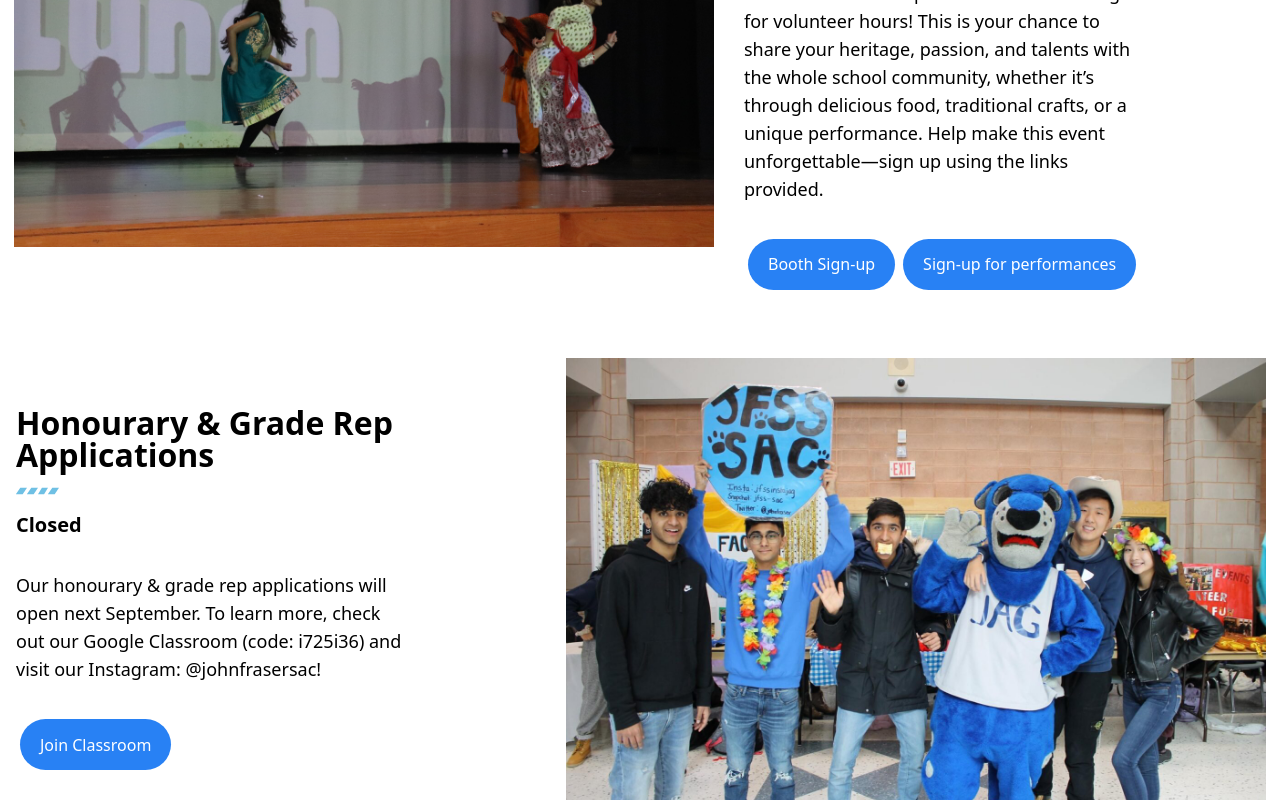
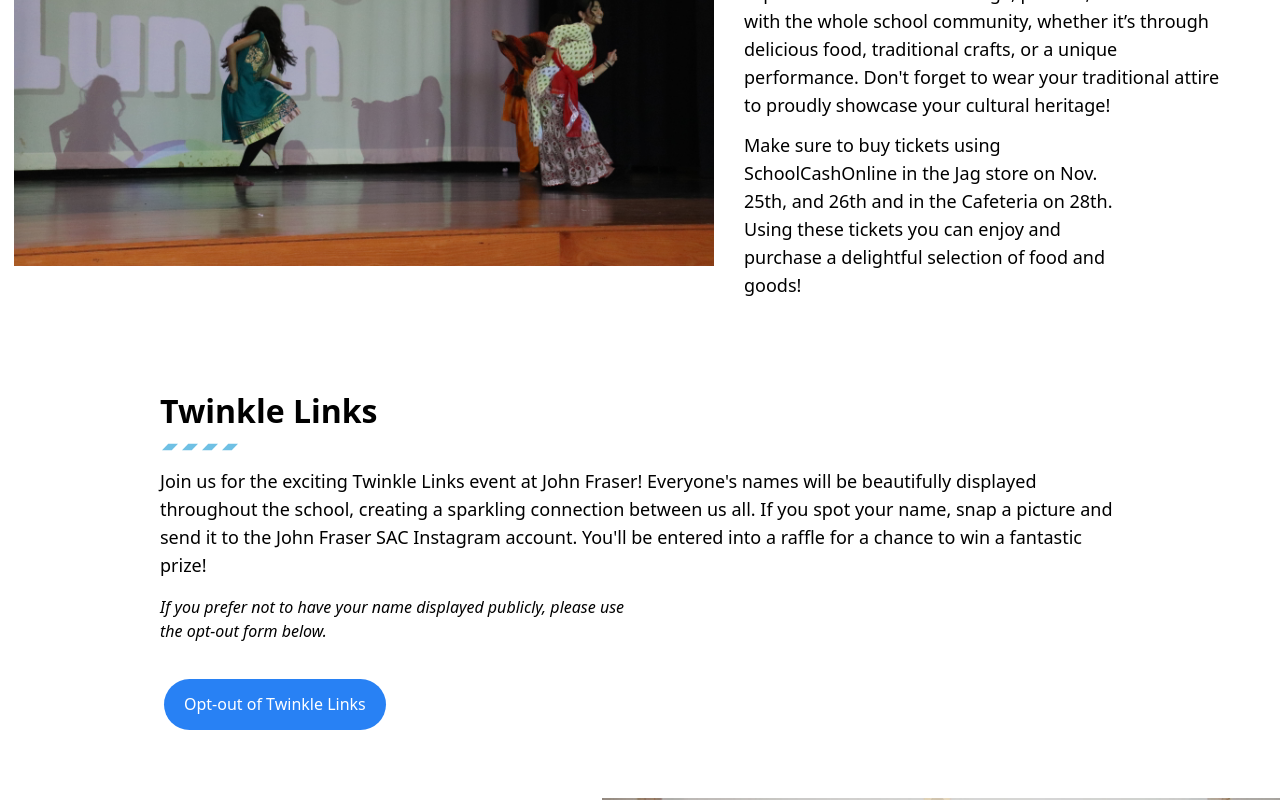
Before and after one commit to JohnfraserSAC/johnfrasersac, a Next.js app: page /opportunities in a window 1280 px wide. Shown: the part 700-1500 px from the top of the page. Built offline with nearby package versions, Linux system fonts and the light colour scheme.

Commit message:
Updated info on mosaic lunch + twinkle links

```diff
--- a/app/opportunities/page.tsx
+++ b/app/opportunities/page.tsx
@@ -11,7 +11,7 @@ const page = () => {
 
 
   return (
-    <main className=''>
+    <main className='overflow-hidden y'>
       {/* Header */}
       <div className='custom-background-4 flex flex-col justify-center items-center text-center py-30 pt-10' style={{height: "50.3333vh"}}>
         <div className='container w-11/12 text-white'>
@@ -47,28 +47,50 @@ const page = () => {
             {/* subtitle for the event */}
             <p className='mb-8 font-semibold text-lg lg:text-xl'>Sign up now!</p>
             {/* Further details of the event */}
-            <p className='mb-8 lg:text-lg lg:w-9/12'>On Wednesday, November 27th, get ready for the most exciting cultural event of the year at John Fraser – Mosaic Lunch! At lunch in the cafeteria, volunteer to run a booth or showcase a cultural performance in exchange for volunteer hours! This is your chance to share your heritage, passion, and talents with the whole school community, whether it’s through delicious food, traditional crafts, or a unique performance. Help make this event unforgettable—sign up using the links provided.</p>
+            <p className='mb-3 lg:text-lg lg:w-11/12'>On Wednesday, November 27th, get ready for the most exciting cultural event of the year at John Fraser – Mosaic Lunch! In the cafeteria, check out the cultural booths and performances! This is your chance to experience the diverse heritage, passion, and talents with the whole school community, whether it’s through delicious food, traditional crafts, or a unique performance. Don't forget to wear your traditional attire to proudly showcase your cultural heritage!</p>
+            <p className='mb-8 lg:text-lg lg:w-9/12'>Make sure to buy tickets using SchoolCashOnline in the Jag store on Nov. 25th, and 26th and in the Cafeteria on 28th. Using these tickets you can enjoy and purchase a delightful selection of food and goods!</p>
             {/* If applicable for the event: buttons found here*/}
             <div className='mb-8 w-full flex justify-center items-center lg:justify-normal lg:items-start'>
-              <Link href={'https://forms.gle/WeaPxwNQcyU78Tfm7'}>
-                <button className='button-2'>
-                  <p>Booth Sign-up</p>
-                </button>
-              </Link>
-              <Link href={'https://forms.gle/uA7jg6JikPqfouGR7'}>
-                <button className='button-2'>
-                  <p>Sign-up for performances</p>
-                </button>
-              </Link>
+
             </div>
           </div>
         </div>
       </div>
 
+{/* Twinkle links section */}
+      <div className='mx-auto container flex-col lg:flex-row flex justify-center items-center my-8'>
+        {/* Left: Details */}
+        <div className='w-11/12 lg:w-3/4 lg:mx-4'>
+          <h1 className='font-semibold text-2xl w-8/12 lg:w-9/12 lg:text-4xl lg:font-semibold'>Twinkle Links</h1>
+
+          {/* Decorative line */}
+          <div className="images-line lg:my-4 lg:w-1/12">
+            <div className="image" style={{backgroundImage: "url('/image.svg')"}}></div>
+            <div className="image" style={{backgroundImage: "url('/image.svg')"}}></div>
+            <div className="image" style={{backgroundImage: "url('/image.svg')"}}></div>
+            <div className="image" style={{backgroundImage: "url('/image.svg')"}}></div>
+          </div>
+
+          {/* Event description */}
+          <p className='mb-4 lg:text-lg lg:w-full'>
+          Join us for the exciting Twinkle Links event at John Fraser! Everyone's names will be beautifully displayed throughout the school, creating a sparkling connection between us all. If you spot your name, snap a picture and send it to the John Fraser SAC Instagram account. You'll be entered into a raffle for a chance to win a fantastic prize!
+          </p>
+<p className='mb-8 italic lg:w-1/2'>If you prefer not to have your name displayed publicly, please use the opt-out form below.</p>
+          {/* Classroom link */}
+          <div className='mb-8 w-full flex justify-center items-center lg:justify-normal lg:items-start'>
+            <Link href={'https://docs.google.com/forms/d/e/1FAIpQLSdsnDoU2AaVLVq5jI5vHhgNeOLfwOx2GBRYsP_-aHRSAa47UA/viewform?usp=sharing'}>
+              <button className='button-2'>
+                <p>Opt-out of Twinkle Links</p>
+              </button>
+            </Link>
+          </div>
+        </div>
 
 
+      </div>
+
          {/* Section: Honourary & Grade Rep Applications */}
-         <div className='mx-auto container flex-col lg:flex-row flex justify-center items-center my-8'>
+         <div className='mx-9 overflow-hidden container flex-col lg:flex-row flex justify-center items-center my-8'>
         {/* Left: Details */}
         <div className='w-11/12 lg:w-5/12 lg:mx-4'>
           <h1 className='font-semibold text-2xl w-8/12 lg:w-9/12 lg:text-4xl lg:font-semibold'>Honourary & Grade Rep Applications</h1>
```
